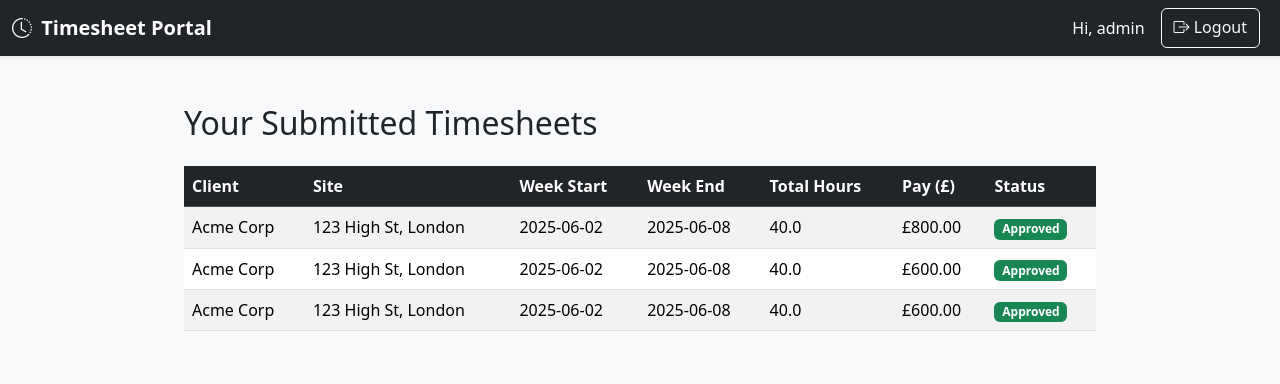
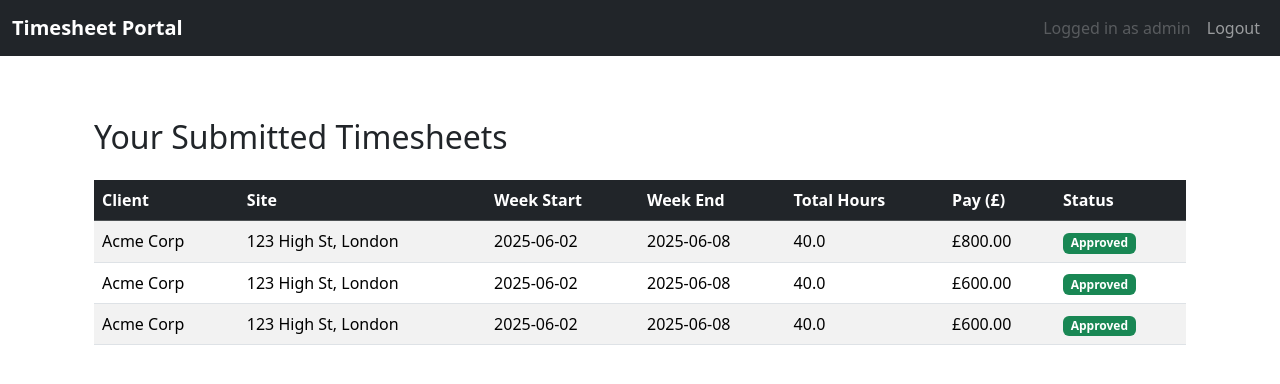
Before and after one commit to mcfearless75/contractor-timesheet-app, a Flask app: page /dashboard in a window 1280 px wide. Shown: the top 384 px of the page. Run offline with Flask 3, Linux system fonts and the light colour scheme; a user stored in the database is signed in.

Commit message:
🚀 Full upload: app.py + Bootstrap HTML templates + styling upgrade

```diff
--- a/templates/base.html
+++ b/templates/base.html
@@ -3,68 +3,47 @@
 <head>
     <meta charset="UTF-8">
     <title>{% block title %}Contractor Timesheet{% endblock %}</title>
-
-    <!-- Bootstrap CSS + Icons -->
     <link href="https://cdn.jsdelivr.net/npm/bootstrap@5.3.2/dist/css/bootstrap.min.css" rel="stylesheet">
     <link href="https://cdn.jsdelivr.net/npm/bootstrap-icons@1.10.5/font/bootstrap-icons.css" rel="stylesheet">
-
-    <!-- Optional Meta Tags -->
-    <meta name="viewport" content="width=device-width, initial-scale=1">
-
-    <!-- Optional Styling -->
     <style>
         body {
-            background-color: #f8f9fa;
+            padding-top: 70px;
         }
-
         .navbar-brand {
-            font-weight: 600;
-        }
-
-        .container {
-            max-width: 960px;
-        }
-
-        .alert {
-            margin-top: 1rem;
-        }
-
-        .fade-in {
-            animation: fadeIn 1s ease-in-out;
-        }
-
-        @keyframes fadeIn {
-            from { opacity: 0; transform: translateY(10px); }
-            to { opacity: 1; transform: translateY(0); }
+            font-weight: bold;
         }
     </style>
 </head>
 <body>
-
-<nav class="navbar navbar-expand-lg navbar-dark bg-dark shadow-sm">
+<nav class="navbar navbar-expand-lg navbar-dark bg-dark fixed-top">
     <div class="container-fluid">
-        <a class="navbar-brand" href="{{ url_for('home') }}">
-            <i class="bi bi-clock-history me-1"></i> Timesheet Portal
-        </a>
-        <div class="d-flex">
+        <a class="navbar-brand" href="{{ url_for('home') }}">Timesheet Portal</a>
+        <button class="navbar-toggler" type="button" data-bs-toggle="collapse" data-bs-target="#navbarContent">
+            <span class="navbar-toggler-icon"></span>
+        </button>
+        <div class="collapse navbar-collapse justify-content-end" id="navbarContent">
+            <ul class="navbar-nav mb-2 mb-lg-0">
                 {% if current_user.is_authenticated %}
-                <span class="navbar-text text-white me-3">Hi, {{ current_user.username }}</span>
-                <a class="btn btn-outline-light me-2" href="{{ url_for('logout') }}">
-                    <i class="bi bi-box-arrow-right"></i> Logout
-                </a>
+                    <li class="nav-item">
+                        <a class="nav-link disabled">Logged in as {{ current_user.username }}</a>
+                    </li>
+                    <li class="nav-item">
+                        <a class="nav-link" href="{{ url_for('logout') }}">Logout</a>
+                    </li>
                 {% else %}
-                <a class="btn btn-outline-light me-2" href="{{ url_for('login') }}">
-                    <i class="bi bi-box-arrow-in-right"></i> Login
-                </a>
-                <a class="btn btn-outline-light" href="{{ url_for('register') }}">
-                    <i class="bi bi-person-plus"></i> Register
-                </a>
+                    <li class="nav-item">
+                        <a class="nav-link" href="{{ url_for('login') }}">Login</a>
+                    </li>
+                    <li class="nav-item">
+                        <a class="nav-link" href="{{ url_for('register') }}">Register</a>
+                    </li>
                 {% endif %}
+            </ul>
         </div>
     </div>
 </nav>
 
-<div class="container mt-4 fade-in">
+<div class="container mt-4">
     {% with messages = get_flashed_messages(with_categories=true) %}
       {% if messages %}
         {% for category, message in messages %}
@@ -75,11 +54,9 @@
         {% endfor %}
       {% endif %}
     {% endwith %}
-
     {% block content %}{% endblock %}
 </div>
 
-<!-- Bootstrap JS (Optional, for dismissible alerts, etc.) -->
 <script src="https://cdn.jsdelivr.net/npm/bootstrap@5.3.2/dist/js/bootstrap.bundle.min.js"></script>
 </body>
 </html>
```
Also changed, not shown: 1 other file. Lines whose indentation alone changed are shown as unchanged.
